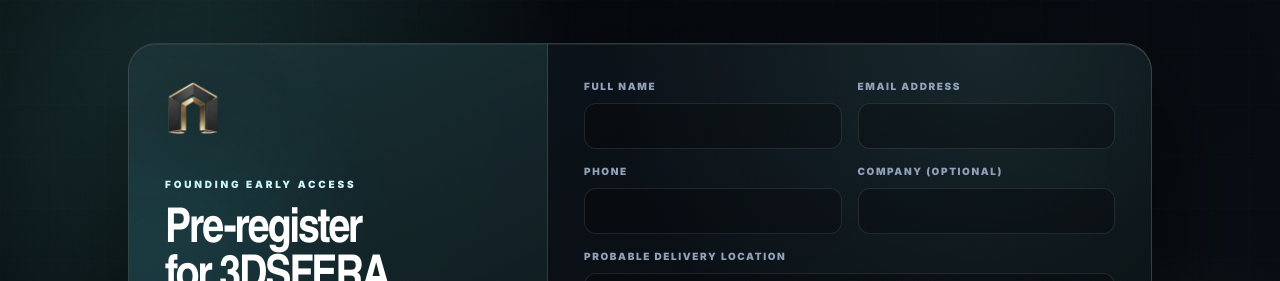
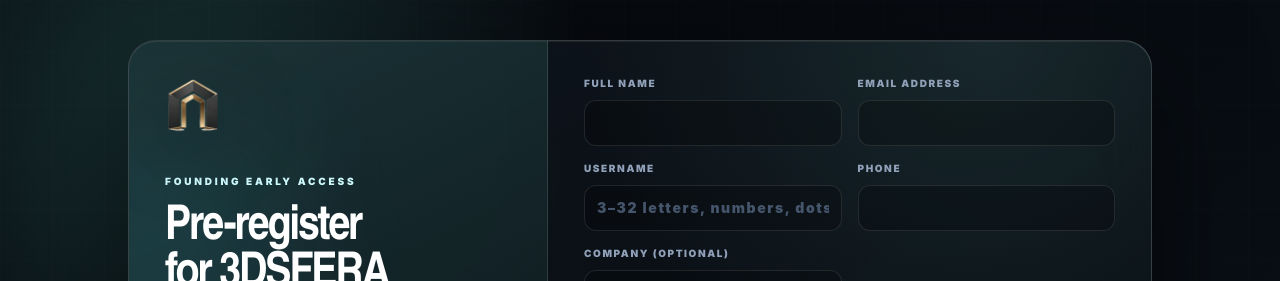
Before and after one commit to Aerobabel/sfera3d, a Next.js app: page /pre-register in a window 1280 px wide. Shown: the top 281 px of the page. Built offline with nearby package versions, Linux system fonts and the light colour scheme; no server answers.

Commit message:
Add usernames to pre-registration

```diff
--- a/src/app/api/pre-registration/route.ts
+++ b/src/app/api/pre-registration/route.ts
@@ -5,6 +5,7 @@
 type PreRegistrationBody = {
     fullName?: string;
     email?: string;
+    username?: string;
     phone?: string;
     company?: string;
     address?: string;
@@ -18,6 +19,7 @@
 
 const ACCOUNT_TYPES = new Set(['player', 'visitor', 'supplier']);
 const EMAIL_PATTERN = /^[^\s@]+@[^\s@]+\.[^\s@]+$/;
+const USERNAME_PATTERN = /^[a-z0-9][a-z0-9._-]{2,31}$/;
 const FREE_REGISTRATION_DEADLINE = Date.parse('2026-08-01T23:59:59+03:00');
 const trim = (value: unknown) => (typeof value === 'string' ? value.trim() : '');
 const jsonError = (status: number, error: string) =>
@@ -39,6 +41,7 @@
 
     const fullName = trim(payload.fullName);
     const email = trim(payload.email).toLowerCase();
+    const username = trim(payload.username).toLowerCase();
     const phone = trim(payload.phone);
     const company = trim(payload.company);
     const address = trim(payload.address);
@@ -49,6 +52,7 @@
 
     if (fullName.length < 2 || fullName.length > 120) return jsonError(400, 'Enter your full name.');
     if (!EMAIL_PATTERN.test(email) || email.length > 254) return jsonError(400, 'Enter a valid email address.');
+    if (!USERNAME_PATTERN.test(username)) return jsonError(400, 'Enter a valid username using 3–32 letters, numbers, dots, hyphens, or underscores.');
     if (!ACCOUNT_TYPES.has(accountType)) return jsonError(400, 'Choose an account type.');
     if (phone.length < 3) return jsonError(400, 'Enter your phone number.');
     if (phone.length > 40) return jsonError(400, 'Phone number is too long.');
@@ -70,6 +74,7 @@
             .upsert({
                 full_name: fullName,
                 email,
+                username,
                 phone: phone || null,
                 company: company || null,
                 address,
@@ -84,12 +89,20 @@
             .select('id, status, created_at')
             .single();
 
+        if (registrationWrite.error?.code === '23505') {
+            return jsonError(409, 'This username is already reserved. Choose another username.');
+        }
+
         let storage = 'pre_registrations';
         if (
             registrationWrite.error &&
-            /address|schema cache/i.test(registrationWrite.error.message)
+            (
+                registrationWrite.error.code === 'PGRST204' ||
+                /schema cache|column .*(address|username).* does not exist/i.test(registrationWrite.error.message)
+            )
         ) {
             const legacyMessage = [
+                `Reserved username: ${username}`,
                 `Probable delivery location: ${address}`,
                 message ? `Comment: ${message}` : null,
             ].filter(Boolean).join('\n');
@@ -127,6 +140,7 @@
                     phone: phone || null,
                     message: [
                         `Account type: ${accountType}`,
+                        `Reserved username: ${username}`,
                         `Locale: ${locale}`,
                         `Source: ${source}`,
                         `Complimentary access: ${complimentaryAccess ? 'yes' : 'no'}`,
@@ -147,6 +161,7 @@
         const emailSent = await sendPreRegistrationConfirmation({
             to: email,
             fullName,
+            username,
             phone,
             company,
             address,
@@ -162,6 +177,7 @@
             emailSent,
             complimentaryAccess,
             email,
+            username,
             accountCreated: false,
         });
     } catch (error) {
--- a/src/app/pre-register/page.tsx
+++ b/src/app/pre-register/page.tsx
@@ -13,7 +13,7 @@
         eyebrow: 'Founding early access',
         title: 'Pre-register for 3DSFERA',
         body: 'Pre-register by August 1, 2026 to reserve free lifetime access to 3DSFERA. No login account will be created until access opens.',
-        name: 'Full name', email: 'Email address', phone: 'Phone', company: 'Company (optional)',
+        name: 'Full name', email: 'Email address', username: 'Username', usernamePlaceholder: '3–32 letters, numbers, dots, hyphens, or underscores', phone: 'Phone', company: 'Company (optional)',
         address: 'Probable delivery location', addressPlaceholder: 'Country, region, city, postal code, street address',
         accountType: 'I want access as', player: 'Player', visitor: 'Visitor / buyer', supplier: 'Supplier',
         message: 'Comment (optional)',
@@ -27,13 +27,13 @@
         emailHelp: 'Check your inbox and spam folder. If the confirmation does not arrive, contact',
         activation: 'When access opens, we will email a secure link that lets you create your password and activate your account.',
         returnHome: 'Return to 3DSFERA', again: 'Register another participant', error: 'We could not save your pre-registration. Please try again.',
-        secure: 'No account created yet', review: 'Free lifetime access', updates: 'Secure activation by email', loginLabel: 'Registration email',
+        secure: 'No account created yet', review: 'Free lifetime access', updates: 'Secure activation by email', loginLabel: 'Registration details', usernameLabel: 'Reserved username', emailLabel: 'Registration email',
     },
     zh: {
         eyebrow: '创始抢先体验',
         title: '预注册 3DSFERA',
         body: '在 2026 年 8 月 1 日前预注册，即可预留 3DSFERA 终身免费访问资格。开放访问前不会创建登录账号。',
-        name: '姓名', email: '邮箱地址', phone: '电话', company: '公司（选填）',
+        name: '姓名', email: '邮箱地址', username: '用户名', usernamePlaceholder: '3–32 位字母、数字、点、连字符或下划线', phone: '电话', company: '公司（选填）',
         address: '预计配送地址', addressPlaceholder: '国家、省/州、城市、邮编、街道地址',
         accountType: '申请身份', player: '玩家', visitor: '访客 / 买家', supplier: '供应商',
         message: '备注（选填）',
@@ -47,7 +47,7 @@
         emailHelp: '请检查收件箱和垃圾邮件文件夹。如果仍未收到确认邮件，请联系',
         activation: '开放访问时，我们会发送安全链接，供您创建密码并激活账号。',
         returnHome: '返回 3DSFERA', again: '注册其他参与者', error: '无法保存预注册，请重试。',
-        secure: '暂不创建账号', review: '终身免费访问', updates: '通过邮件安全激活', loginLabel: '预注册邮箱',
+        secure: '暂不创建账号', review: '终身免费访问', updates: '通过邮件安全激活', loginLabel: '注册信息', usernameLabel: '已预留用户名', emailLabel: '预注册邮箱',
     },
 } as const;
 
@@ -61,6 +61,7 @@
     const [emailWasSent, setEmailWasSent] = useState(false);
     const [complimentaryAccess, setComplimentaryAccess] = useState(false);
     const [registeredEmail, setRegisteredEmail] = useState('');
+    const [registeredUsername, setRegisteredUsername] = useState('');
 
     const handleSubmit = async (event: FormEvent<HTMLFormElement>) => {
         event.preventDefault();
@@ -82,6 +83,7 @@
                 body: JSON.stringify({
                     fullName: form.get('fullName'),
                     email: form.get('email'),
+                    username: form.get('username'),
                     phone: form.get('phone'),
                     company: form.get('company'),
                     address: form.get('address'),
@@ -104,6 +106,7 @@
             setEmailWasSent(Boolean(payload.emailSent));
             setComplimentaryAccess(Boolean(payload.complimentaryAccess));
             setRegisteredEmail(payload.email ?? String(form.get('email') ?? ''));
+            setRegisteredUsername(String(form.get('username') ?? ''));
             try {
                 window.sessionStorage.removeItem('sfera:pre-registration-source');
             } catch {
@@ -148,7 +151,16 @@
                             {complimentaryAccess && <p className="mt-3 max-w-md text-sm font-bold leading-6 text-amber-100">{t.successFree}</p>}
                             <div className="mt-5 w-full max-w-md rounded-xl border border-cyan-200/18 bg-cyan-200/[.06] px-4 py-3 text-left">
                                 <p className="text-[9px] font-black uppercase tracking-[.18em] text-slate-400">{t.loginLabel}</p>
-                                <p className="mt-1 break-all font-mono text-sm font-bold text-cyan-50">{registeredEmail}</p>
+                                <div className="mt-3 grid gap-3 sm:grid-cols-2">
+                                    <div>
+                                        <p className="text-[9px] font-black uppercase tracking-[.14em] text-slate-500">{t.usernameLabel}</p>
+                                        <p className="mt-1 break-all font-mono text-sm font-bold text-cyan-50">{registeredUsername}</p>
+                                    </div>
+                                    <div>
+                                        <p className="text-[9px] font-black uppercase tracking-[.14em] text-slate-500">{t.emailLabel}</p>
+                                        <p className="mt-1 break-all font-mono text-sm font-bold text-cyan-50">{registeredEmail}</p>
+                                    </div>
+                                </div>
                             </div>
                             <p className={`mt-4 max-w-md text-xs leading-5 ${emailWasSent ? 'text-emerald-100' : 'text-amber-100'}`}>{emailWasSent ? t.emailSent : t.emailPending}</p>
                             <p className="mt-2 max-w-md text-xs leading-5 text-slate-300">
@@ -166,6 +178,19 @@
                             <div className="grid gap-4 sm:grid-cols-2">
                                 <Field label={t.name}><input name="fullName" required minLength={2} maxLength={120} autoComplete="name" className={inputClass} /></Field>
                                 <Field label={t.email}><input name="email" required type="email" maxLength={254} autoComplete="email" className={inputClass} /></Field>
+                                <Field label={t.username}>
+                                    <input
+                                        name="username"
+                                        required
+                                        minLength={3}
+                                        maxLength={32}
+                                        pattern="[A-Za-z0-9][A-Za-z0-9._-]{2,31}"
+                                        autoComplete="username"
+                                        spellCheck={false}
+                                        placeholder={t.usernamePlaceholder}
+                                        className={inputClass}
+                                    />
+                                </Field>
                                 <Field label={t.phone}><input name="phone" required maxLength={40} autoComplete="tel" className={inputClass} /></Field>
                                 <Field label={t.company}><input name="company" maxLength={160} autoComplete="organization" className={inputClass} /></Field>
                             </div>
--- a/src/lib/preRegistrationEmail.ts
+++ b/src/lib/preRegistrationEmail.ts
@@ -1,6 +1,7 @@
 type PreRegistrationEmailArgs = {
     to: string;
     fullName: string;
+    username: string;
     phone: string;
     company: string;
     address: string;
@@ -37,8 +38,8 @@
         ? (isChinese ? '您的 3DSFERA 终身免费访问资格已预留。' : 'Your free lifetime access to 3DSFERA has been reserved.')
         : (isChinese ? '您的预注册已记录；付费访问详情将在上线前发送。' : 'Your pre-registration is recorded; paid-access details will be sent before launch.');
     const labels = isChinese
-        ? { name: '姓名', email: '邮箱', phone: '电话', company: '公司', address: '预计配送地址', comment: '备注', status: '账号状态' }
-        : { name: 'Name', email: 'Email', phone: 'Phone', company: 'Company', address: 'Probable delivery location', comment: 'Comment', status: 'Account status' };
+        ? { name: '姓名', email: '邮箱', username: '用户名', phone: '电话', company: '公司', address: '预计配送地址', comment: '备注', status: '账号状态' }
+        : { name: 'Name', email: 'Email', username: 'Username', phone: 'Phone', company: 'Company', address: 'Probable delivery location', comment: 'Comment', status: 'Account status' };
     const intro = isChinese
         ? `恭喜，${args.fullName}！您已成功预注册 3dsfera.org。`
         : `Congratulations, ${args.fullName}! Your pre-registration at 3dsfera.org is confirmed.`;
@@ -49,6 +50,7 @@
     const rows = [
         [labels.name, args.fullName],
         [labels.email, args.to],
+        [labels.username, args.username],
         [labels.status, isChinese ? '预注册；等待激活' : 'Pre-registered; awaiting activation'],
         [labels.phone, valueOrDash(args.phone)],
         [labels.company, valueOrDash(args.company)],
```
Also changed, not shown: 2 other files (tests, documents, lock files or other folders).
